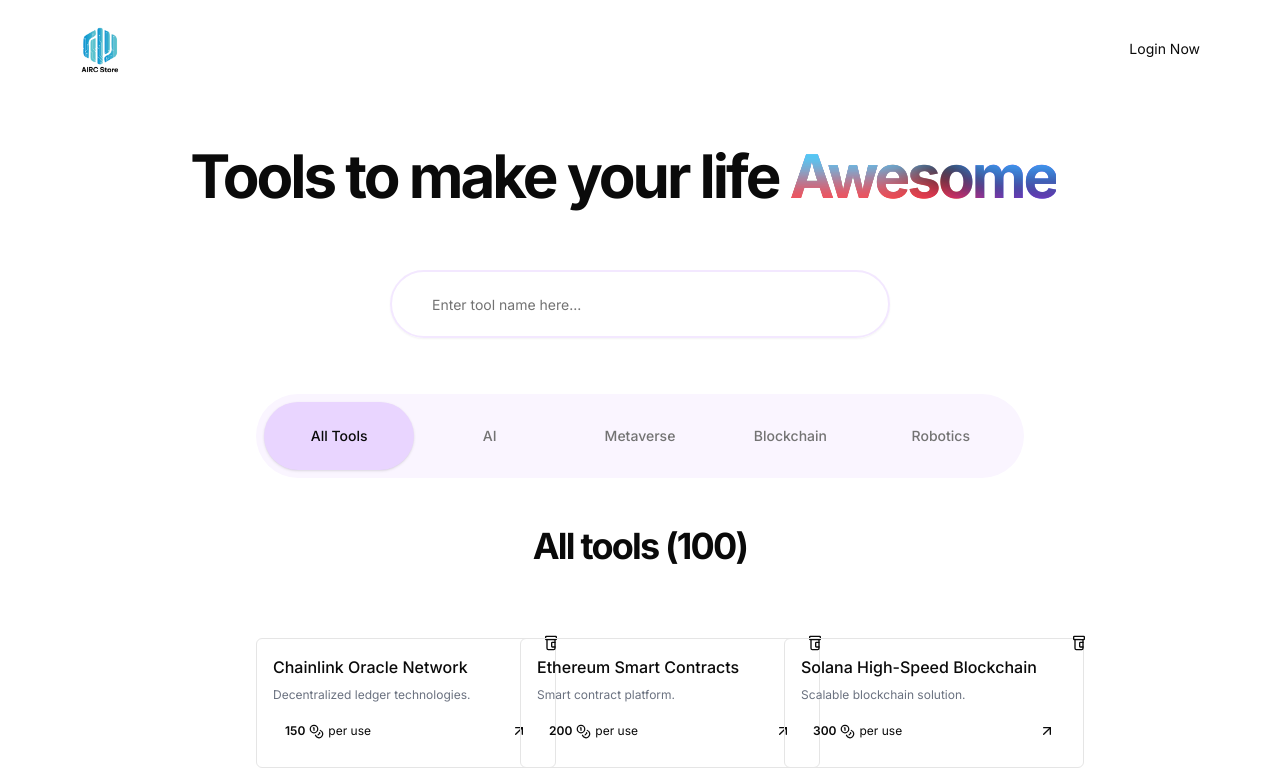
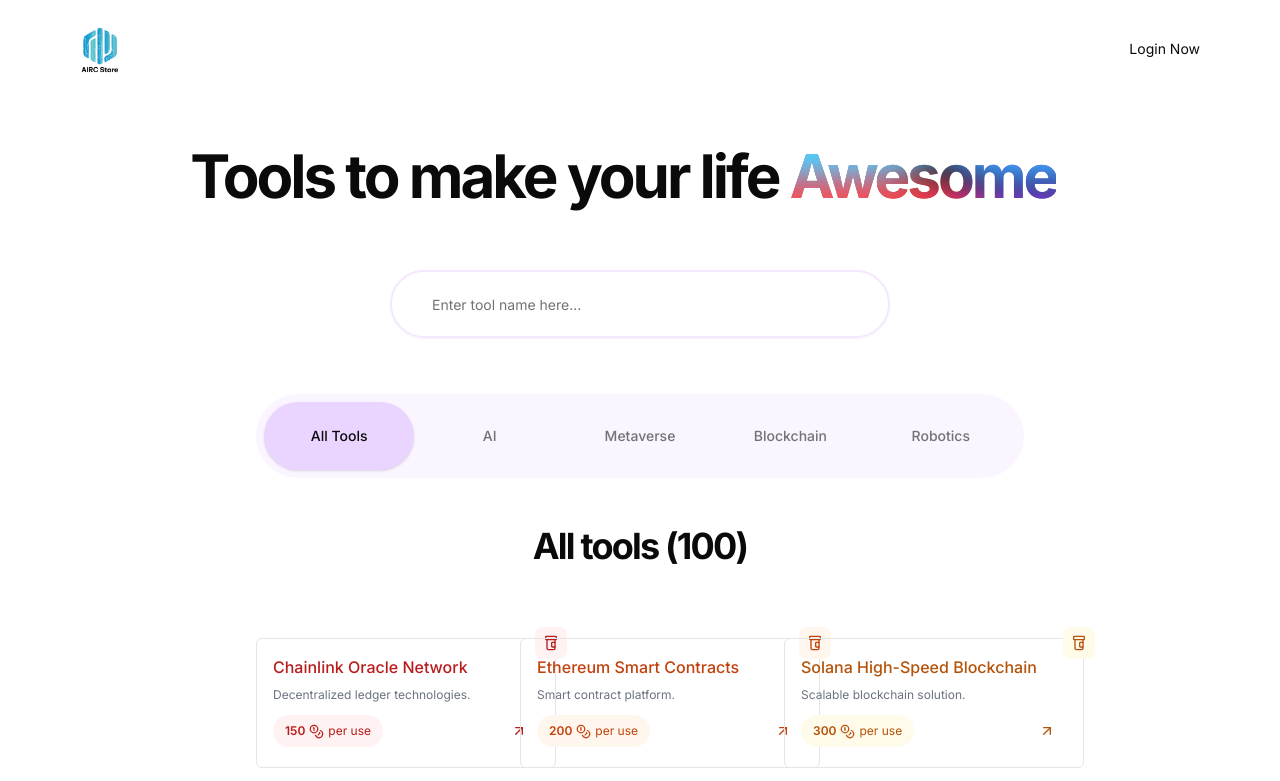
Before and after one commit to gunsai75/cdx--airc-tools-store, a Next.js app: page / in a window 1280 px wide. Shown: the top 781 px of the page. Built offline with nearby package versions, Linux system fonts and the light colour scheme; no server answers.

Commit message:
fix: dynamic color for each tool - tailwind

```diff
--- a/src/app/(tools)/tools/[category]/[toolId]/page.tsx
+++ b/src/app/(tools)/tools/[category]/[toolId]/page.tsx
@@ -1,12 +1,19 @@
+import { Link } from "lucide-react";
+
 export default async function ToolDetails({params}: {params: Promise<{ category: string, toolId: string }>}) {
     const { category,toolId } = await params;
 
     return (
-        <>
-            <div className="w-full flex  items-center justify-center my-6 gap-3">
-               <h1>Tools details {category} {toolId}</h1>
-               {/* <iframe src="https://new-tax-one.vercel.app/" width="100%" height="900"></iframe> */}
-            </div>
-        </>
+
+          <main>
+            <section>
+               <h1 className="text-center text-2xl"><span className="font-semibold">{toolId}</span> </h1>
+            </section>
+                <div className="max-w-6xl mx-auto h-[700] flex flex-col gap-8  items-center justify-center sm:items-start border-2 border-purple-100 rounded-md p-4 my-8 ">
+                   <iframe src="https://example.com" width="600" height="400" title="Embedded Content">
+    Your browser does not support iframes.
+</iframe>
+                </div>
+            </main>
     )
 }
--- a/src/app/page.tsx
+++ b/src/app/page.tsx
@@ -1,5 +1,5 @@
 import HomePageHeaderTitle from "@/components/layout/home-page-header";
-import SearchTool from "@/components/tools/search-tool";
+import Tools from "@/components/tools/tools";
 
 export default async function Home() {
 
@@ -8,7 +8,7 @@ export default async function Home() {
     <div className="w-full">
       <main className="w-full flex flex-col gap-8 row-start-2 items-center sm:items-start">
         <HomePageHeaderTitle />
-        <SearchTool />
+        <Tools />
       </main>
     </div>
   );
--- a/src/components/tools/tools-list.tsx
+++ b/src/components/tools/tools-list.tsx
@@ -1,5 +1,5 @@
 import { ITools } from "@/lib/types";
-import { cn, getColorClass } from "@/lib/utils";
+import { cn, colorMap } from "@/lib/utils";
 import { ArrowUpRight, Coins, PillBottle } from "lucide-react";
 import Link from "next/link";
 
@@ -31,32 +31,31 @@ export default function ToolsList({ toolCategory, toolsCount, tools }: { toolCat
 
 const ToolCard = ({ tool }: { tool: ITools }) => {
     const { id, name, description, color, tokenAmount, url } = tool;
+      const { bg50, hoverBg100, text700 } = colorMap[color];
 
 
-    const bgColor50 = getColorClass(color, "50")
-    // const bgColor100 = getColorClass(color, "100")
-    const textColor700 = getColorClass(color, "700")
 
 
     return (
         <li key={id} className={cn("w-full lg:w-[300px] relative border border-border rounded-md p-4 flex flex-col gap-2")}>
             <section className="flex items-center gap-2 justify-between">
-                <h3 className={cn("font-medium", textColor700)}>{name}</h3>
+                <h3 className={cn("font-medium", text700)}>{name}</h3>
             </section>
 
-            <PillBottle className={cn("w-8 h-8 absolute -top-3 -right-3 p-2  rounded-lg", bgColor50, textColor700)} />
+            <PillBottle className={cn("w-8 h-8 absolute -top-3 -right-3 p-2  rounded-lg", bg50, text700)} />
 
             <p className="text-xs text-gray-500">{description}</p>
 
             <section className="flex items-center gap-2 justify-between">
-                <p className={cn("flex items-center text-xs px-3 py-2 rounded-full", bgColor50, textColor700)}> <span className="font-semibold">{tokenAmount}</span>
+                <p className={cn("flex items-center text-xs px-3 py-2 rounded-full", bg50, text700)}> <span className="font-semibold">{tokenAmount}</span>
                     <Coins width={15} height={15} className="mx-1" /> per use
                 </p>
                 <Link
                     href={url}
                     className={cn(
                         "w-10 h-10 flex items-center justify-center rounded-full",
-                        textColor700
+                        text700,
+                        hoverBg100
                     )}
                 >
                     <ArrowUpRight className="h-4 w-4 " />
--- a/src/components/tools/search-tool.tsx
+++ b/src/components/tools/tools.tsx
@@ -3,7 +3,7 @@
 import { Input } from "../ui/input";
 import { tools } from "../../../data/tools";
 
-export default function SearchTool() {
+export default function Tools() {
     const [search, setSearch] = useState('');
     const filteredTools = tools.filter(tool => tool.name.toLowerCase().includes(search.toLowerCase()));
 
--- a/src/lib/utils.ts
+++ b/src/lib/utils.ts
@@ -5,35 +5,27 @@ export function cn(...inputs: ClassValue[]) {
   return twMerge(clsx(inputs))
 }
 
-
-export const getColorClass = (colorName: string, shade: string) => {
-  const colorClasses: Record<string, Record<string, string>> = {
-    red: { "50": "bg-red-50", "100": "bg-red-100", "700": "text-red-700" },
-    orange: { "50": "bg-orange-50", "100": "bg-orange-100", "700": "text-orange-700", },
-    amber: { "50": "bg-amber-50", "100": "bg-amber-100", "700": "text-amber-700", },
-    yellow: { "50": "bg-yellow-50", "100": "bg-yellow-100", "700": "text-yellow-700", },
-    lime: { "50": "bg-lime-50", "100": "bg-lime-100", "700": "text-lime-700", },
-    green: { "50": "bg-green-50", "100": "bg-green-100", "700": "text-green-700", },
-    emerald: { "50": "bg-emerald-50", "100": "bg-emerald-100", "700": "text-emerald-700", },
-    teal: { "50": "bg-teal-50", "100": "bg-teal-100", "700": "text-teal-700", },
-    cyan: { "50": "bg-cyan-50", "100": "bg-cyan-100", "700": "text-cyan-700", },
-    sky: { "50": "bg-sky-50", "100": "bg-sky-100", "700": "text-sky-700", },
-    blue: { "50": "bg-blue-50", "100": "bg-blue-100", "700": "text-blue-700", },
-    indigo: { "50": "bg-indigo-50", "100": "bg-indigo-100", "700": "text-indigo-700", },
-    violet: { "50": "bg-violet-50", "100": "bg-violet-100", "700": "text-violet-700", },
-    purple: { "50": "bg-purple-50", "100": "bg-purple-100", "700": "text-purple-700", },
-    fuchsia: { "50": "bg-fuchsia-50", "100": "bg-fuchsia-100", "700": "text-fuchsia-700", },
-    pink: { "50": "bg-pink-50", "100": "bg-pink-100", "700": "text-pink-700", },
-    rose: { "50": "bg-rose-50", "100": "bg-rose-100", "700": "text-rose-700", },
-    slate: { "50": "bg-slate-50", "100": "bg-slate-100", "700": "text-slate-700", },
-    gray: { "50": "bg-gray-50", "100": "bg-gray-100", "700": "text-gray-700", },
-    zinc: { "50": "bg-zinc-50", "100": "bg-zinc-100", "700": "text-zinc-700", },
-    neutral: { "50": "bg-neutral-50", "100": "bg-neutral-100", "700": "text-neutral-700", },
-    stone: { "50": "bg-stone-50", "100": "bg-stone-100", "700": "text-stone-700", },
-  }
-
-  const baseColor = colorName
-
-
-  return colorClasses[baseColor]?.[shade] || ""
-}
+    export const colorMap: Record<string, { bg50: string; hoverBg100: string; text700: string }> = {
+    slate: { bg50: "bg-slate-50", hoverBg100: "hover:bg-slate-100", text700: "text-slate-700" },
+    gray: { bg50: "bg-gray-50", hoverBg100: "hover:bg-gray-100", text700: "text-gray-700" },
+    zinc: { bg50: "bg-zinc-50", hoverBg100: "hover:bg-zinc-100", text700: "text-zinc-700" },
+    neutral: { bg50: "bg-neutral-50", hoverBg100: "hover:bg-neutral-100", text700: "text-neutral-700" },
+    stone: { bg50: "bg-stone-50", hoverBg100: "hover:bg-stone-100", text700: "text-stone-700" },
+    red: { bg50: "bg-red-50", hoverBg100: "hover:bg-red-100", text700: "text-red-700" },
+    orange: { bg50: "bg-orange-50", hoverBg100: "hover:bg-orange-100", text700: "text-orange-700" },
+    amber: { bg50: "bg-amber-50", hoverBg100: "hover:bg-amber-100", text700: "text-amber-700" },
+    yellow: { bg50: "bg-yellow-50", hoverBg100: "hover:bg-yellow-100", text700: "text-yellow-700" },
+    lime: { bg50: "bg-lime-50", hoverBg100: "hover:bg-lime-100", text700: "text-lime-700" },
+    green: { bg50: "bg-green-50", hoverBg100: "hover:bg-green-100", text700: "text-green-700" },
+    emerald: { bg50: "bg-emerald-50", hoverBg100: "hover:bg-emerald-100", text700: "text-emerald-700" },
+    teal: { bg50: "bg-teal-50", hoverBg100: "hover:bg-teal-100", text700: "text-teal-700" },
+    cyan: { bg50: "bg-cyan-50", hoverBg100: "hover:bg-cyan-100", text700: "text-cyan-700" },
+    sky: { bg50: "bg-sky-50", hoverBg100: "hover:bg-sky-100", text700: "text-sky-700" },
+    blue: { bg50: "bg-blue-50", hoverBg100: "hover:bg-blue-100", text700: "text-blue-700" },
+    indigo: { bg50: "bg-indigo-50", hoverBg100: "hover:bg-indigo-100", text700: "text-indigo-700" },
+    violet: { bg50: "bg-violet-50", hoverBg100: "hover:bg-violet-100", text700: "text-violet-700" },
+    purple: { bg50: "bg-purple-50", hoverBg100: "hover:bg-purple-100", text700: "text-purple-700" },
+    fuchsia: { bg50: "bg-fuchsia-50", hoverBg100: "hover:bg-fuchsia-100", text700: "text-fuchsia-700" },
+    pink: { bg50: "bg-pink-50", hoverBg100: "hover:bg-pink-100", text700: "text-pink-700" },
+    rose: { bg50: "bg-rose-50", hoverBg100: "hover:bg-rose-100", text700: "text-rose-700" },
+};
--- a/tailwind.config.ts
+++ b/tailwind.config.ts
@@ -156,5 +156,29 @@ export default {
   		}
   	}
   },
+  safelist: [
+    "bg-slate-50", "hover:bg-slate-100", "text-slate-700",
+    "bg-gray-50", "hover:bg-gray-100", "text-gray-700",
+    "bg-zinc-50", "hover:bg-zinc-100", "text-zinc-700",
+    "bg-neutral-50", "hover:bg-neutral-100", "text-neutral-700",
+    "bg-stone-50", "hover:bg-stone-100", "text-stone-700",
+    "bg-red-50", "hover:bg-red-100", "text-red-700",
+    "bg-orange-50", "hover:bg-orange-100", "text-orange-700",
+    "bg-amber-50", "hover:bg-amber-100", "text-amber-700",
+    "bg-yellow-50", "hover:bg-yellow-100", "text-yellow-700",
+    "bg-lime-50", "hover:bg-lime-100", "text-lime-700",
+    "bg-green-50", "hover:bg-green-100", "text-green-700",
+    "bg-emerald-50", "hover:bg-emerald-100", "text-emerald-700",
+    "bg-teal-50", "hover:bg-teal-100", "text-teal-700",
+    "bg-cyan-50", "hover:bg-cyan-100", "text-cyan-700",
+    "bg-sky-50", "hover:bg-sky-100", "text-sky-700",
+    "bg-blue-50", "hover:bg-blue-100", "text-blue-700",
+    "bg-indigo-50", "hover:bg-indigo-100", "text-indigo-700",
+    "bg-violet-50", "hover:bg-violet-100", "text-violet-700",
+    "bg-purple-50", "hover:bg-purple-100", "text-purple-700",
+    "bg-fuchsia-50", "hover:bg-fuchsia-100", "text-fuchsia-700",
+    "bg-pink-50", "hover:bg-pink-100", "text-pink-700",
+    "bg-rose-50", "hover:bg-rose-100", "text-rose-700"
+],
   plugins: [require("tailwindcss-animate")],
 } satisfies Config;
```
